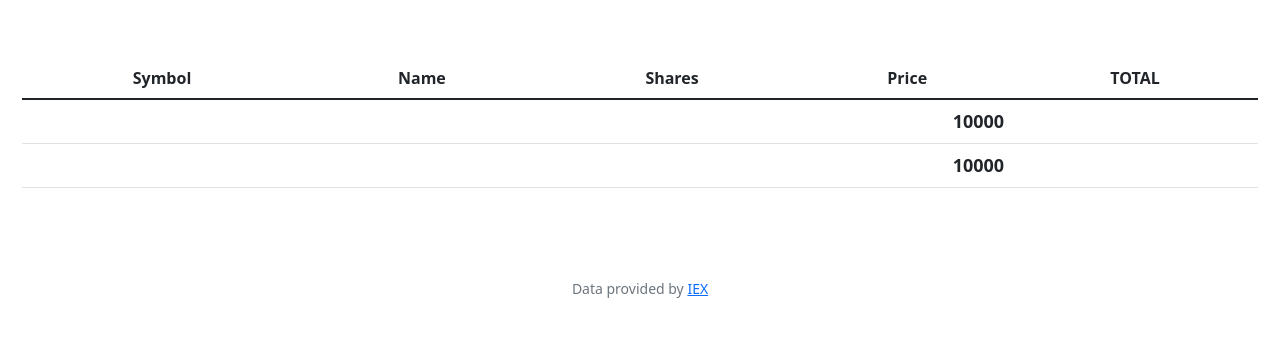
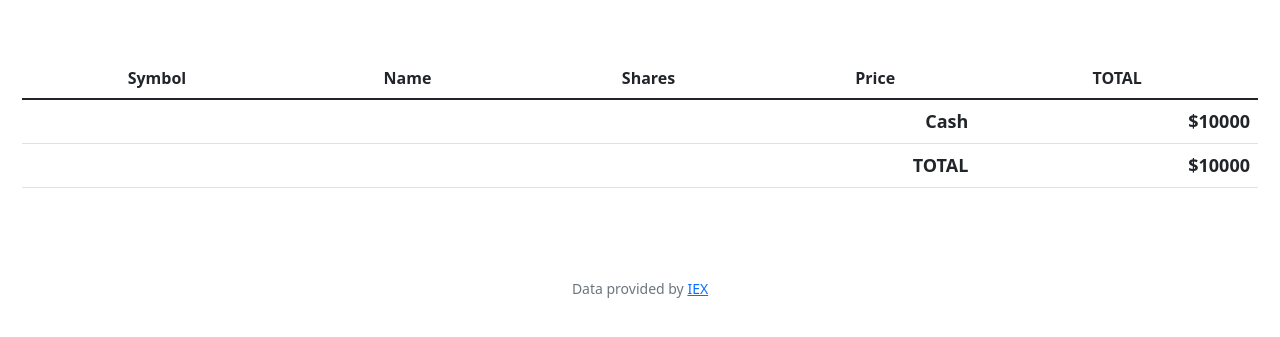
Before and after one commit to rohityellapu/CS50x, a Flask app: page / in a window 1280 px wide. Shown: the part 76-413 px from the top of the page. Run offline with Flask 2, Linux system fonts and the light colour scheme; a user stored in the database is signed in; data comes from the database, SQL or seed files in the repository; some libraries are stand-ins or nearby versions.

Commit message:
Sat, Dec 17, 2022, 6:30 AM +00:00

```diff
--- a/9.Flask/PSET/finance/templates/index.html
+++ b/9.Flask/PSET/finance/templates/index.html
@@ -26,17 +26,20 @@ Log In
                         <td>{{ stock.symbol }}</td>
                         <td>{{ stock.stock_name }}</td>
                         <td>{{ stock.shares }}</td>
-                        <td>{{ stock.price }}</td>
+                        <td>${{ stock.price }}</td>
+                        <td>${{ stock.total }}</td>
                     </tr>
                 {% endif %}
             {% endfor %}
         </tbody>
         <tfoot>
             <tr>
-                <td colspan="4">{{ cash }}</td>
+                <td colspan="4">Cash</td>
+                <td>${{ cash }}</td>
             </tr>
             <tr>
-                <td colspan="4">{{ cash + total }}</td>
+                <td colspan="4">TOTAL</td>
+                <td>${{ cash + total }}</td>
             </tr>
         </tfoot>
     </table>
```
